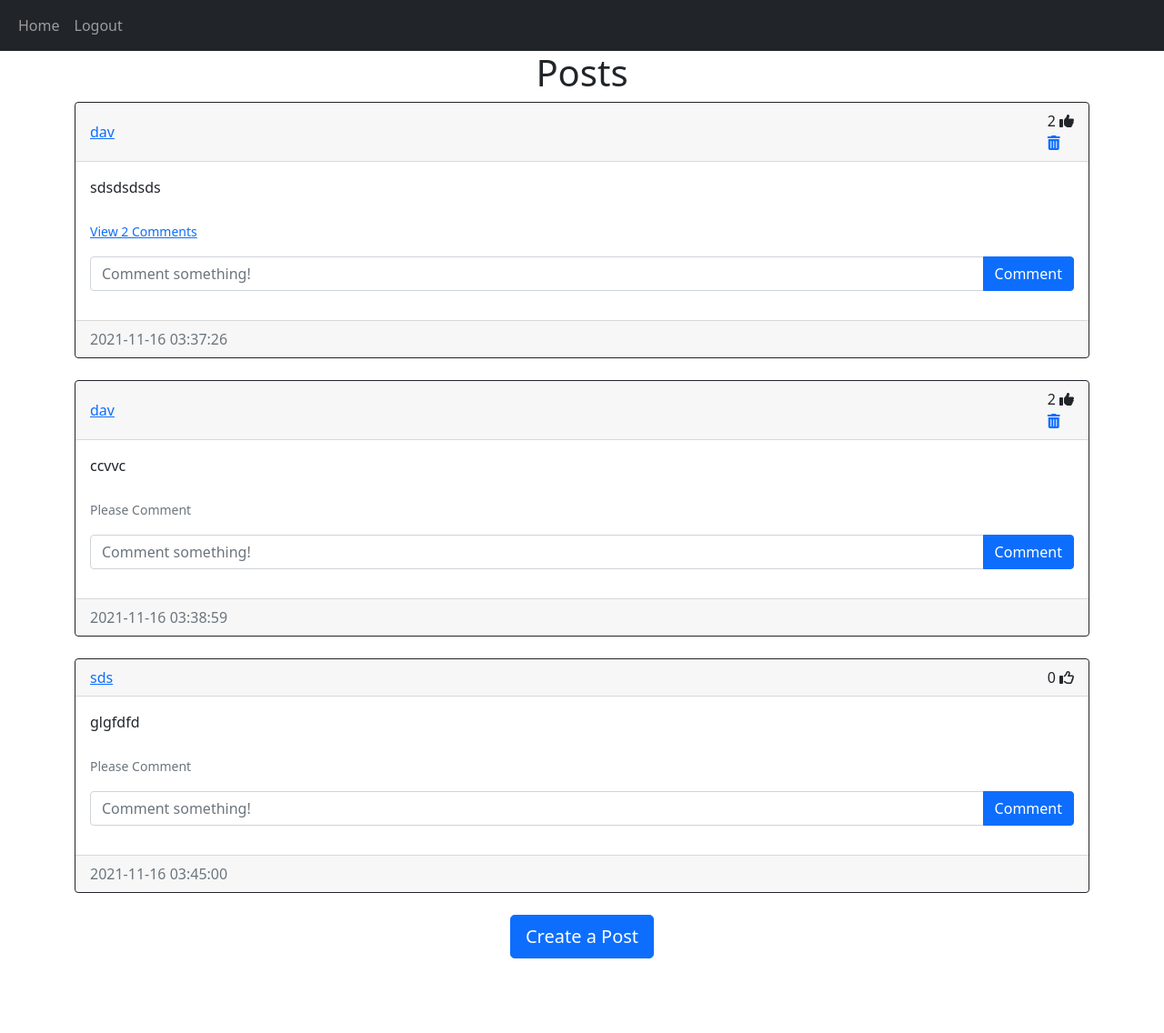
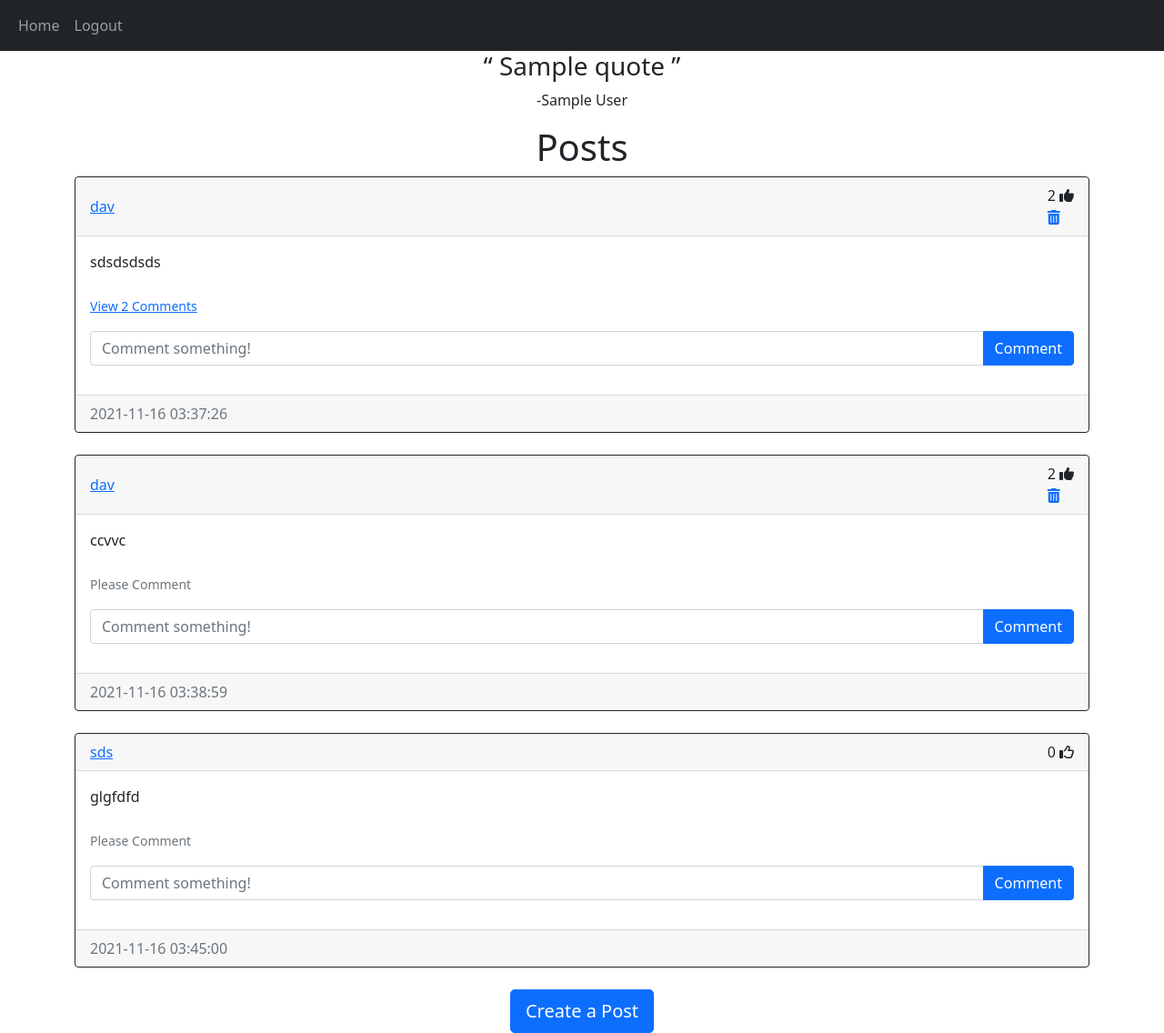
Before and after one commit to davospots/blogwebb, a Flask app: page /home in a window 1280 px wide. Shown: the whole page at 91% size. Before the commit the page ends 1054 px from the top, so only its background shows below. Run offline with Flask 2, Linux system fonts and the light colour scheme; a user stored in the database is signed in; data comes from the database, SQL or seed files in the repository; both versions use the stored data as it was after the commit; a database or web service that is not in the repository returns one stand-in record (values such as "Sample title"); data that the repository does not hold is empty; some libraries are stand-ins or nearby versions.

Commit message:
adding random quotes to home

```diff
--- a/website/templates/base.html
+++ b/website/templates/base.html
@@ -21,9 +21,11 @@
         </button>
         <div class="collapse navbar-collapse" id="navbar">
           <div class="navbar-nav">
+
+            {% if user.is_authenticated %}
             <a class="nav-item nav-link" href="/home">Home</a>
-            {% if user.is_authenticated %}
             <a class="nav-item nav-link" href="/logout">Logout</a>
+
             {% else %}
             <a class="nav-item nav-link" href="/login">Login</a>
             <a class="nav-item nav-link" href="/sign-up">Sign Up</a>
--- a/website/templates/posts_div.html
+++ b/website/templates/posts_div.html
@@ -1,5 +1,23 @@
 {% extends "base.html" %} {% block title %}Home{% endblock %} {% block content
     %}
+    <div class="container">
+        <div class="row">
+            <div class="col-md-2"></div>
+            <div class="col-md-8 text-center">
+                <div class="homepage-content">
+                    <h3>
+                        <q>
+                            {{ quote.quote }}
+                        </q>
+                    </h3>
+                    <p class="author mt-2">
+                        -{{ quote.author }}
+                    </p>
+                </div>
+            </div>
+            <div class="col-md-2"></div>
+        </div>
+    </div>
     <h1 align="center">{% block header %}Posts{% endblock %}</h1>
     <div id="posts">
       {% for post in posts %}
--- a/website/views.py
+++ b/website/views.py
@@ -2,6 +2,7 @@ from flask import Blueprint, render_template, request, flash, redirect, url_for,
 from flask_login import login_required, current_user
 from .models import Post, User, Comment, Like
 from . import db
+from .requests import get_quotes
 
 views = Blueprint("views", __name__)
 
@@ -10,8 +11,9 @@ views = Blueprint("views", __name__)
 @views.route("/home")
 @login_required
 def home():
+    quote = get_quotes()
     posts = Post.query.all()
-    return render_template("home.html", user=current_user, posts=posts)
+    return render_template("home.html", user=current_user, posts=posts, quote=quote)
 
 
 @views.route("/create-post", methods=['GET', 'POST'])
```
Also changed, not shown: website/database.db.
